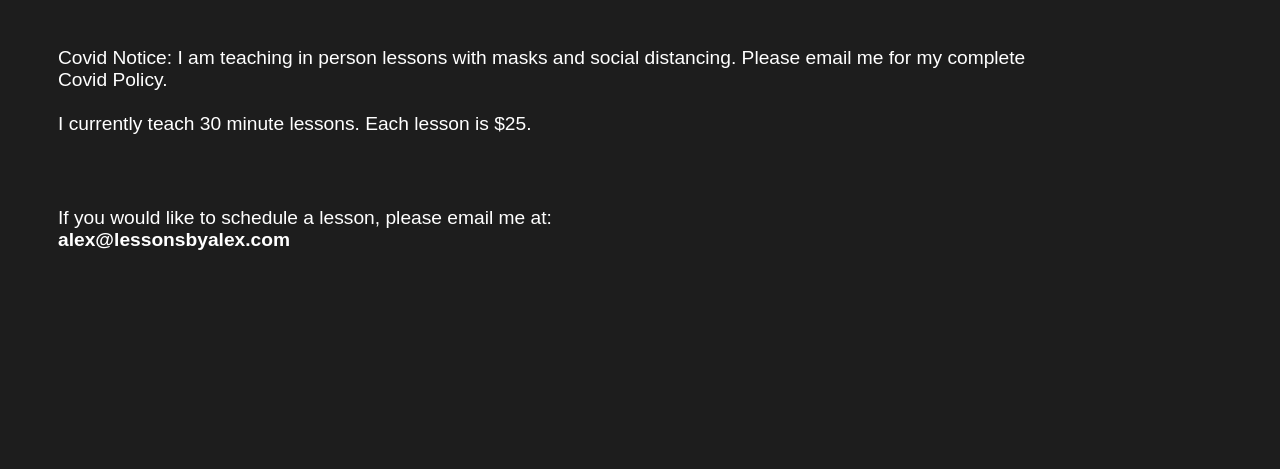
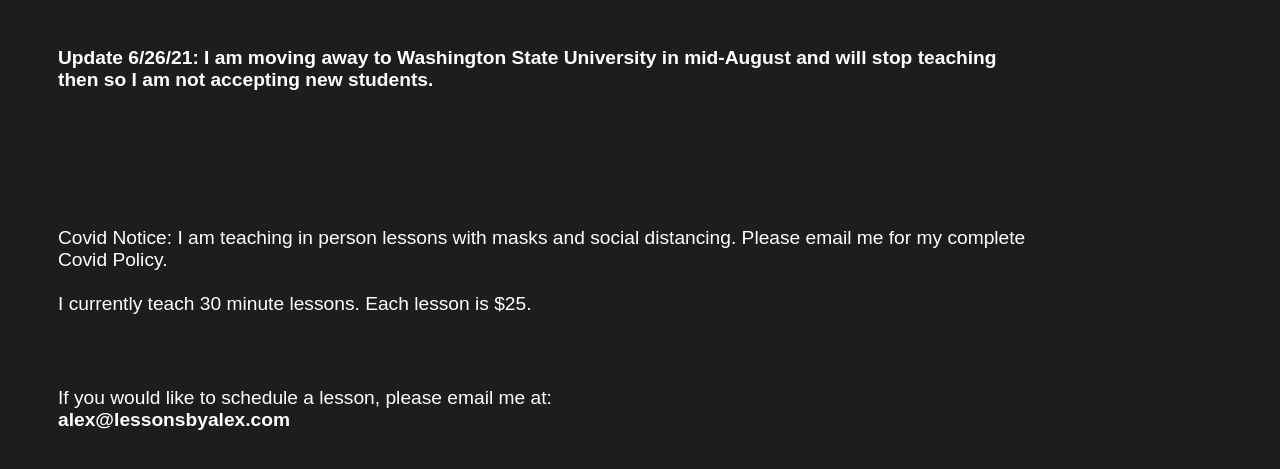
Before and after one commit to LessonsByAlex/lessonsbyalex.github.io, a plain HTML site: page contact.html in a window 1280 px wide. Shown: the part 183-652 px from the top of the page. Drawn offline with Linux system fonts and the light colour scheme.

Commit message:
Update contact.html

```diff
--- a/contact.html
+++ b/contact.html
@@ -18,7 +18,7 @@
   </tr>
 </table>
 
-
+<p><strong>Update 6/26/21: I am moving away to Washington State University in mid-August and will stop teaching then so I am not accepting new students.</strong></p><br><br>
 
 <p>
 Covid Notice: I am teaching in person lessons with masks and social distancing. Please email me for my complete Covid Policy. <br><br>
```
